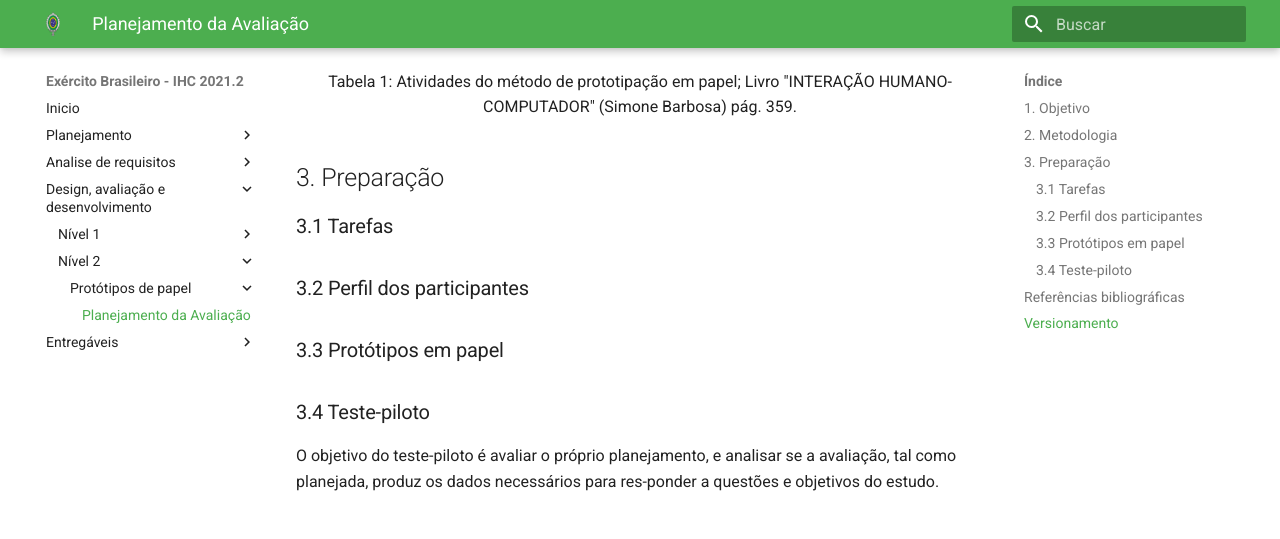
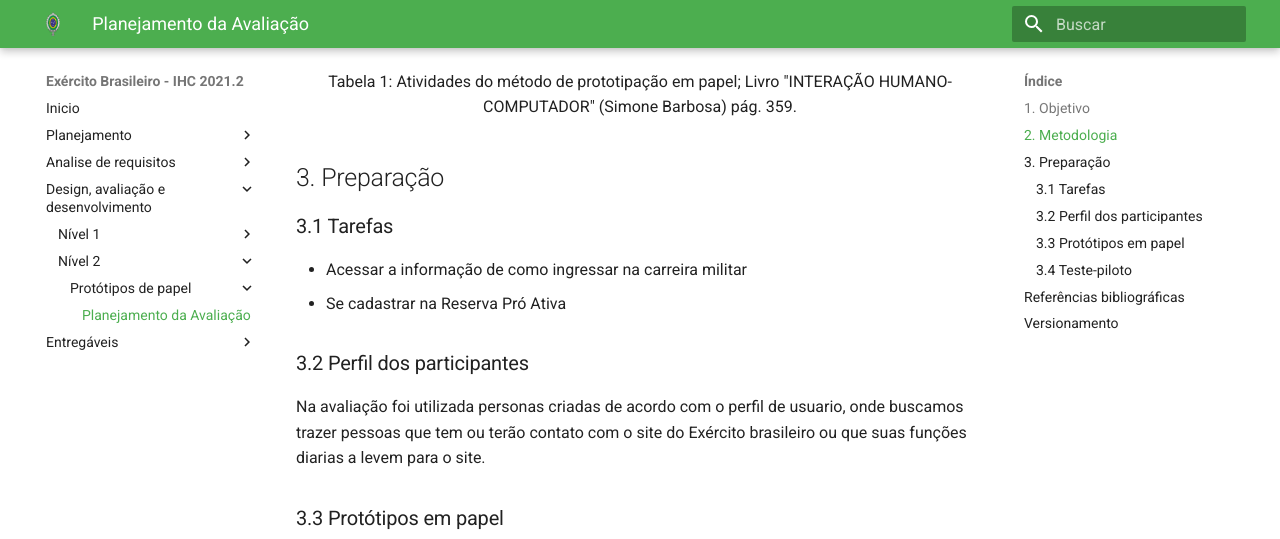
Before and after one commit to heitormsb/2021.2-Exercito-Brasileiro, an MkDocs documentation site: the page built from docs/Design_avaliacao_desenv/nivel2/planejamento_Avaliação.md, in a window 1280 px wide and 1400 px high, scrolled down 846 px. Shown: the top 539 px of the window. Built offline with MkDocs 1.6.1 and Material for MkDocs 9.7.7, drawn with Linux system fonts in a browser that asks for light colours; some of the changed text lies outside the part shown.

Commit message:
add prototipo de papel

```diff
--- a/docs/Design_avaliacao_desenv/nivel2/planejamento_Avaliação.md
+++ b/docs/Design_avaliacao_desenv/nivel2/planejamento_Avaliação.md
@@ -19,12 +19,19 @@
 
 ### 3.1 Tarefas
 
+  - Acessar a informação de como ingressar na carreira militar
+  - Se cadastrar na Reserva Pró Ativa
+
 ### 3.2 Perfil dos participantes
+
+  Na avaliação foi utilizada personas criadas de acordo com o perfil de usuario, onde buscamos trazer pessoas que tem ou terão contato com o site do Exército brasileiro ou que suas funções diarias a levem para o site.
 
 ### 3.3 Protótipos em papel
 
+<iframe style="border: 1px solid rgba(0, 0, 0, 0.1);" width="800" height="450" src="https://www.figma.com/embed?embed_host=share&url=https://www.figma.com/file/WMdBxyTTJLshNmoOhY5Prm/Untitled?node-id=0%3A1" allowfullscreen></iframe>
+
 ### 3.4 Teste-piloto
- O objetivo do teste-piloto é avaliar o próprio planejamento, e analisar se a avaliação, tal como planejada, produz os dados necessários para res-ponder a questões e objetivos do estudo.
+ O objetivo do teste-piloto é avaliar o próprio planejamento, e analisar se a avaliação, tal como planejada, produz os dados necessários para responder a questões e objetivos do estudo.
 
 ## Referências bibliográficas
 > Livro: Barbosa, S.D.J.; Silva, B.S.; Silveira, M.S.; Gasparini, I.; Darin, T.; Barbosa, G.D.J. (2021) Interação Humano-Computador e Experiência do Usuário.
```
Also changed, not shown: other parts of docs/Design_avaliacao_desenv/nivel2/planejamento_Avaliação.md (+1 -0 lines).
